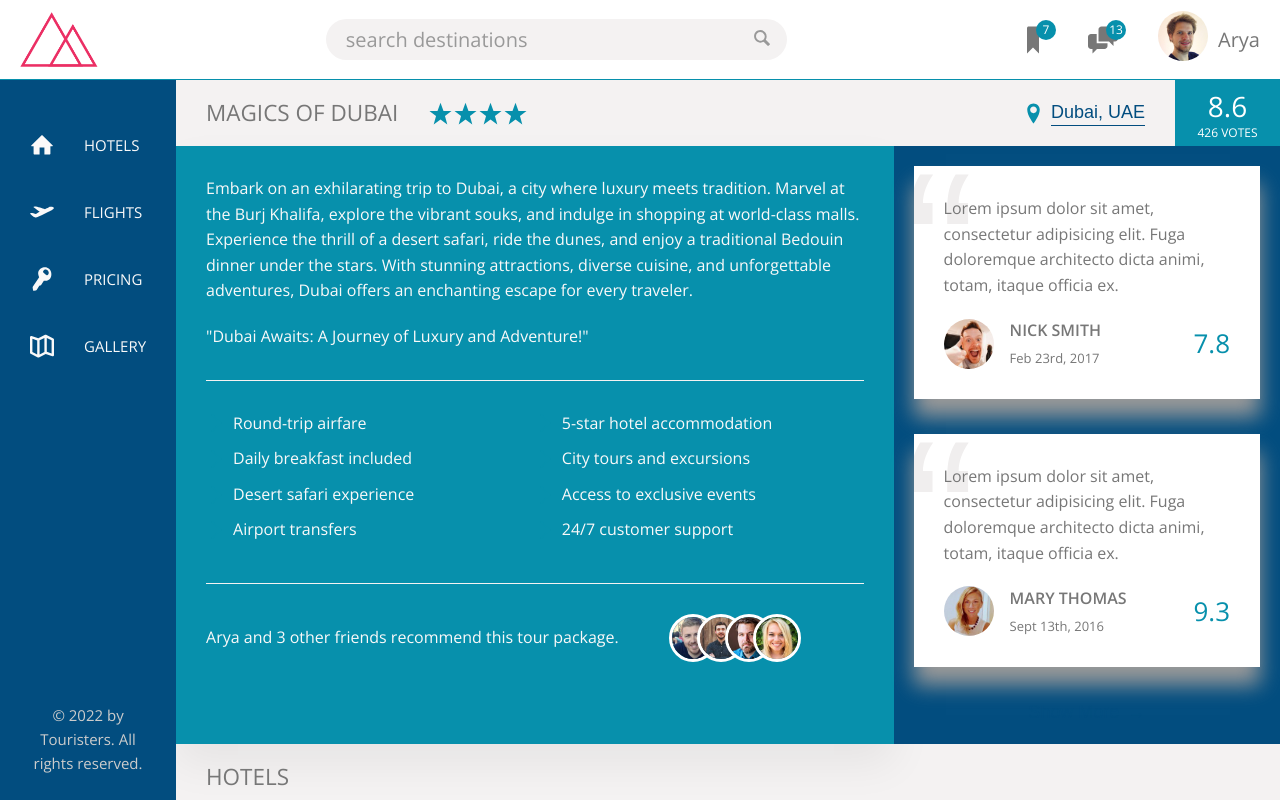
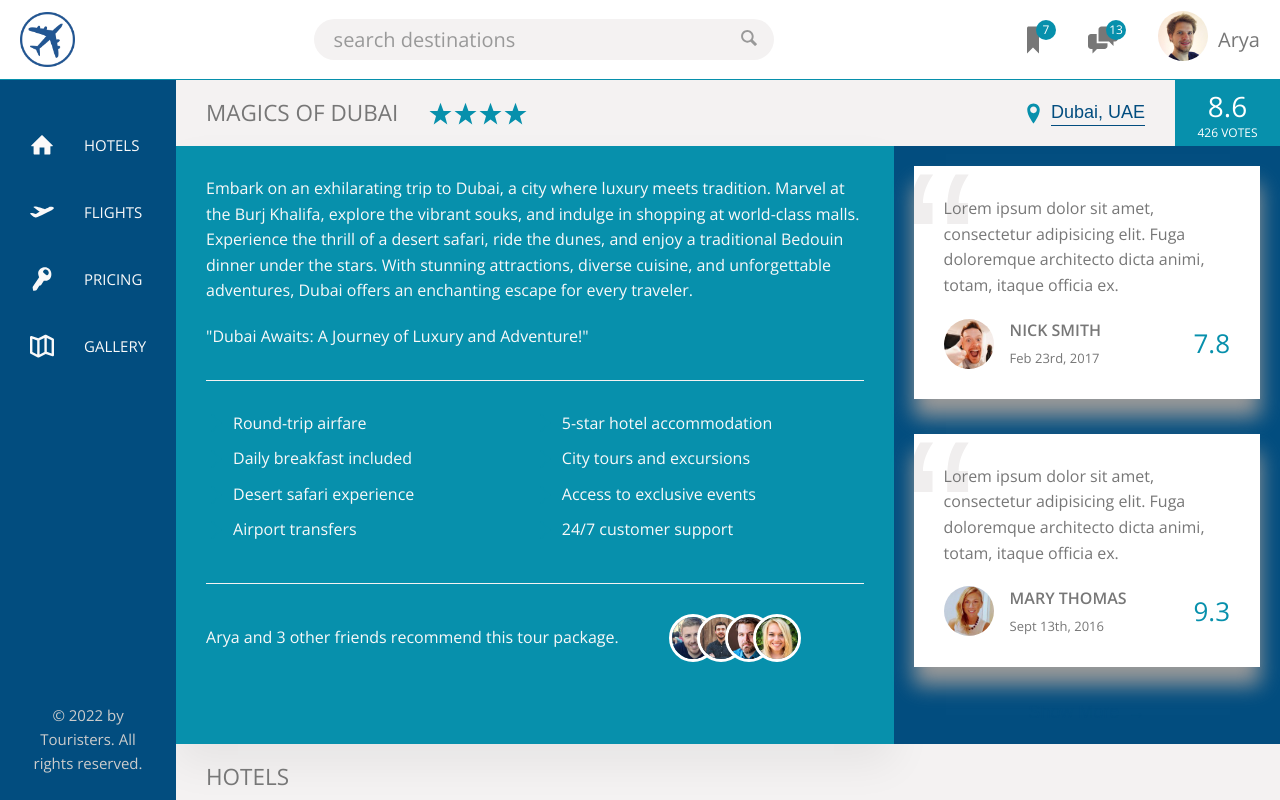
Before and after one commit to AryaK-31/tourister, a website: page index.html in a window 1280 px wide. Drawn offline with nearby package versions, Linux system fonts and the light colour scheme.

Commit message:
improved code

```diff
--- a/index.html
+++ b/index.html
@@ -18,7 +18,7 @@
 
     <div class="container">
         <header class="header">
-            <img src="./img/logo.png" alt="trillo logo" class="logo">
+            <img src="./img/logoThree.png" alt="trillo logo" class="logo">
 
             <form action="#" class="search">
                 <input type="text" class="search__input" placeholder="search destinations">
```
Also changed, not shown: img/logo.png (deleted), img/logoThree.png (added).
